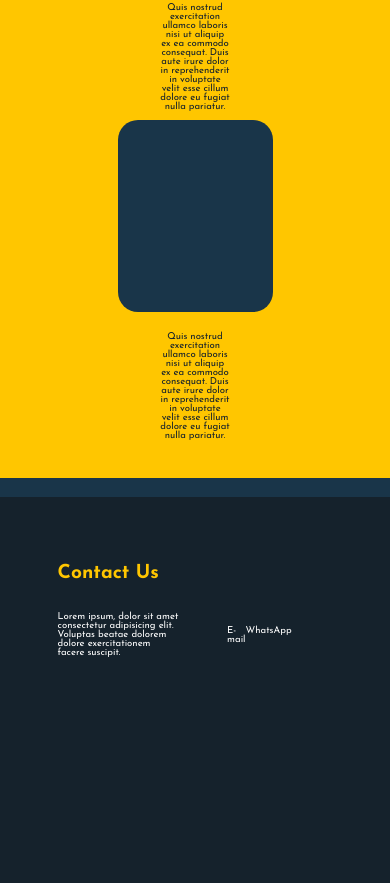
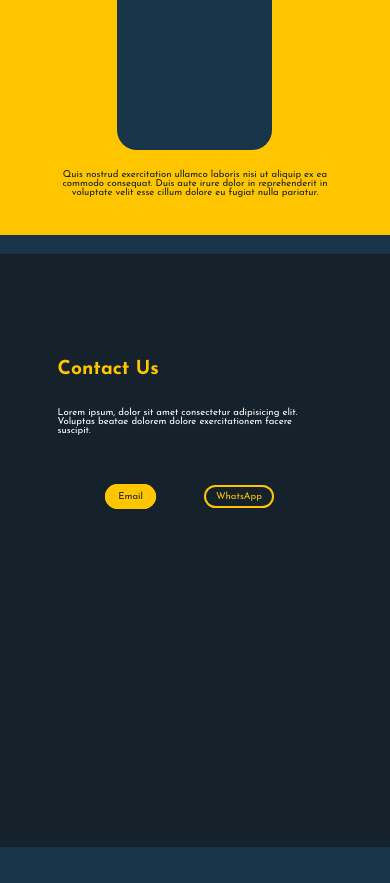
Before and after one commit to HaydarK03/webtest, a plain HTML site: page index.html in a window 390 px wide. Shown: the part 1818-2701 px from the top of the page. After the commit the page ends 2665 px from the top, so only its background shows below. Drawn offline with nearby package versions, Linux system fonts and the light colour scheme.

Commit message:
add contact

```diff
--- a/index.html
+++ b/index.html
@@ -111,11 +111,14 @@
             <div class="contact-content">
                 <div class="contact-paragraf">
                     <p>Lorem ipsum, dolor sit amet consectetur adipisicing elit. Voluptas beatae dolorem dolore exercitationem facere suscipit.</p>
-                </div>
-
-                <div class="contact-button">
-                    <a class="button-email">E-mail</a>
-                    <a class="button-whatsapp">WhatsApp</a>
+               </div>
+               <div class="button">
+                    <div class="button-email">
+                        <a href="">Email</a>
+                    </div>
+                    <div class="button-whatsapp">
+                        <a href="">WhatsApp</a>
+                    </div>
                 </div>
             </div>
         </div>
--- a/style.css
+++ b/style.css
@@ -281,11 +281,13 @@ body{
 
 .contact-content{
     display: flex;
+    position: absolute;
     justify-content: space-between;
     align-items: center;
     flex-direction: row;
     margin-left: 6rem;
-    max-width: 60%;
+    margin-right: 2rem;
+    max-width: 80%;
     color: #fff;
     font-size: 1rem;
 }
@@ -294,13 +296,32 @@ body{
     margin-right: 5rem;
 }
 
-.contact-button{
+.button{
     display: flex;
     flex-direction: row;
+    /* margin-right: 2rem; */
+    justify-content: space-between;
 }
 
-.contact-button .button-email{
-    border: 1px #FFC600;
+.button-email a{
+    text-decoration: none;
+    color: #15222C;
+    border: #FFC600;
+    margin-right: 5rem;
+    padding: 5px 10px 5px 10px;
+    border: solid #FFC600;
+    border-radius: 20px;
+    background-color: #FFC600;
+}
+
+.button-whatsapp a{
+    text-decoration: none;
+    border: #FFC600;
+    margin-right: 5rem;
+    color: #FFC600;
+    padding: 5px 10px 5px 10px;
+    border: 2px solid #FFC600;
+    border-radius: 20px;
 }
 
 /* contact section end */
@@ -329,7 +350,7 @@ body{
         right: -100%;
         background-color: #15222C;
         width: 30rem;
-        height: 35vh;
+        height: 100vh;
     }
 
     .navbar .navbar-nav.active{
@@ -357,6 +378,10 @@ body{
         transform: scaleX(0);
         transition: 0.2s linear;
     }
+
+
+
+
 
 
 
@@ -411,6 +436,29 @@ body{
         margin: 2rem;
     }
 
+    .product-container .product-content1,
+    .product-container .product-content2,
+    .product-container .product-content3{
+        width: 80%;
+    }
+
+    .contact .contact-content{
+        display: flex;
+        flex-direction: column;
+    }
+
+    .button{
+        margin-top: 5rem;
+    }
+
+    .contact{
+        background-color: #15222C;
+        min-height: 60vh;
+        margin-top: 0;
+        padding-top: 9rem;
+    }
+
+
 
 }
 /* mobile */
```
